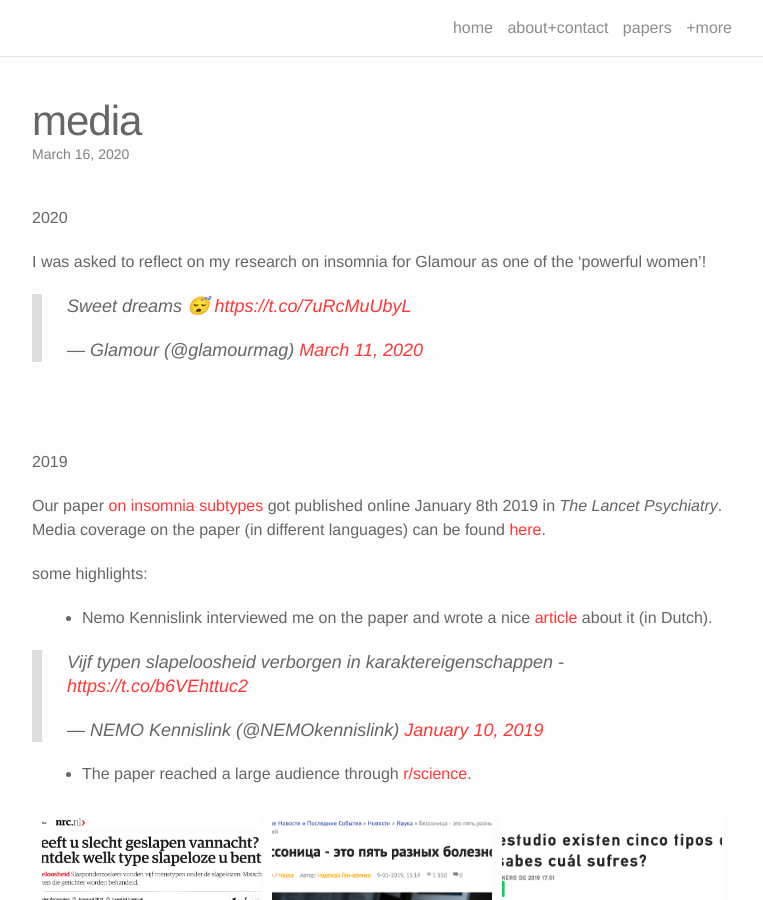
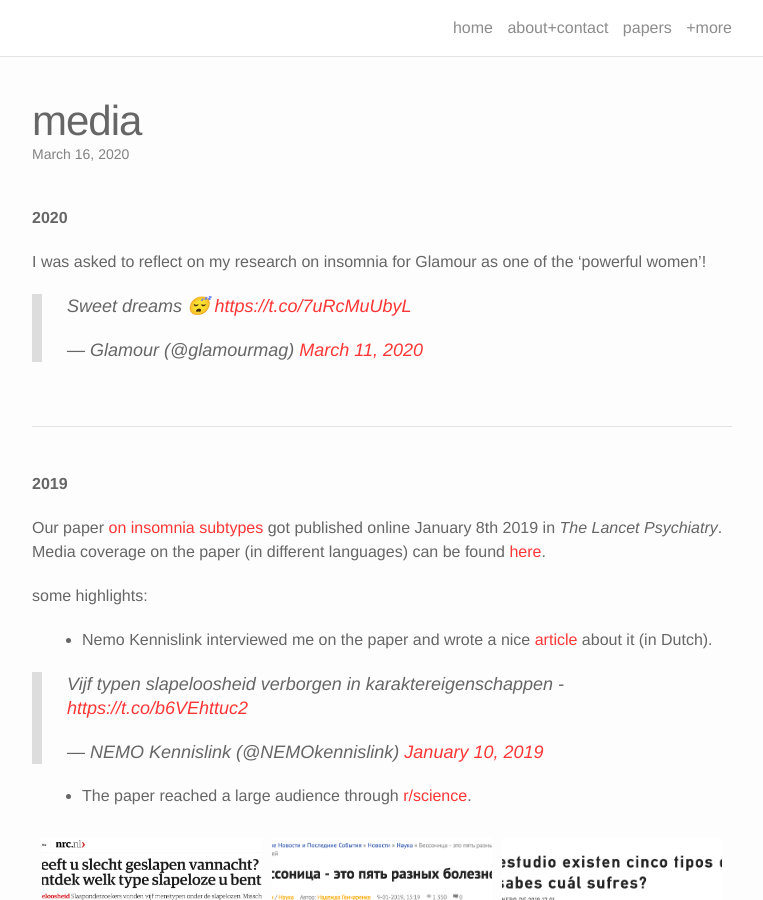
Before and after one commit to tfblanken/tfblanken.github.io, a Jekyll site: the page built from _portfolio/2_Media.markdown, in a window 1280 px wide and 900 px high. Shown: the whole window, without its empty margins (258-1021 px from the left). Built offline with Jekyll 4.4.1, drawn with Linux system fonts in a browser that asks for light colours; nearby versions of some CDN libraries; comment, search, counter and statistics services are not loaded.

```diff
--- a/_portfolio/2_Media.markdown
+++ b/_portfolio/2_Media.markdown
@@ -5,17 +5,19 @@ description: radio + newspapers + online magazines
 img: /img/sea.jpg
 ---
 
-2020
+**2020**
 
 I was asked to reflect on my research on insomnia for Glamour as one of the 'powerful women'!
 
 <blockquote class="twitter-tweet tw-align-center"><p lang="en" dir="ltr">Sweet dreams 😴 <a href="https://t.co/7uRcMuUbyL">https://t.co/7uRcMuUbyL</a></p>&mdash; Glamour (@glamourmag) <a href="https://twitter.com/glamourmag/status/1237874710802653188?ref_src=twsrc%5Etfw">March 11, 2020</a></blockquote> <script async src="https://platform.twitter.com/widgets.js" charset="utf-8"></script>
 
 <br/>
+
 ----
+
 <br/>
 
-2019
+**2019**
 
 Our paper <a href="https://www.researchgate.net/publication/330256475_Insomnia_disorder_subtypes_derived_from_life_history_and_traits_of_affect_and_personality" target="blank">on insomnia subtypes</a> got published online January 8th 2019 in *The Lancet Psychiatry*. Media coverage on the paper (in different languages) can be found <a href="https://pure.knaw.nl/portal/en/clippings/meer-helderheid-in-slapeloosheid(144caf18-50c7-48b1-a7a5-0ba90281e831).html">here</a>.
 
@@ -41,10 +43,12 @@ some highlights:
 
 
 <br/>
+
 ----
+
 <br/>
 
-2018
+**2018**
 
 I was interviewed about my research on insomnia subtypes by Neurologylive at the European Sleep Research Society (ESRS) conference. In this interview I explain how my research may benefit our understanding of insomnia.
 
```
